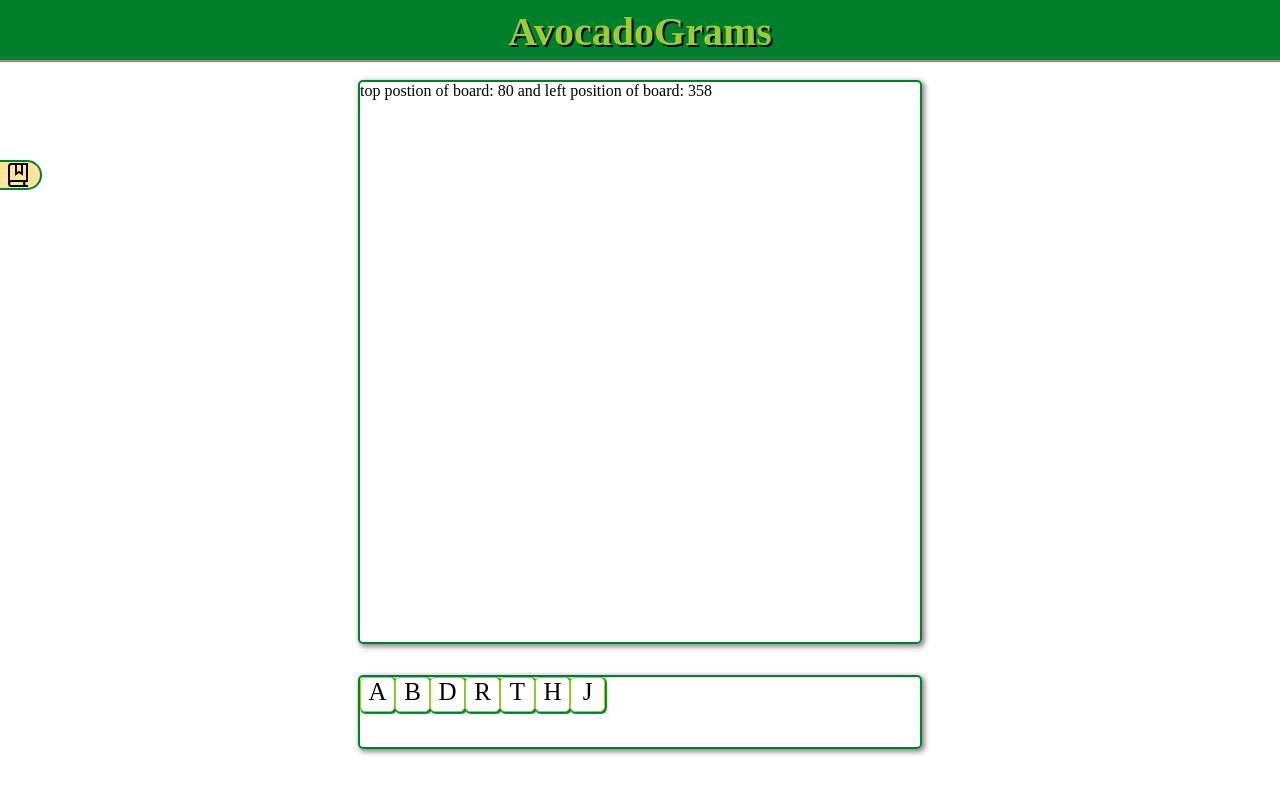
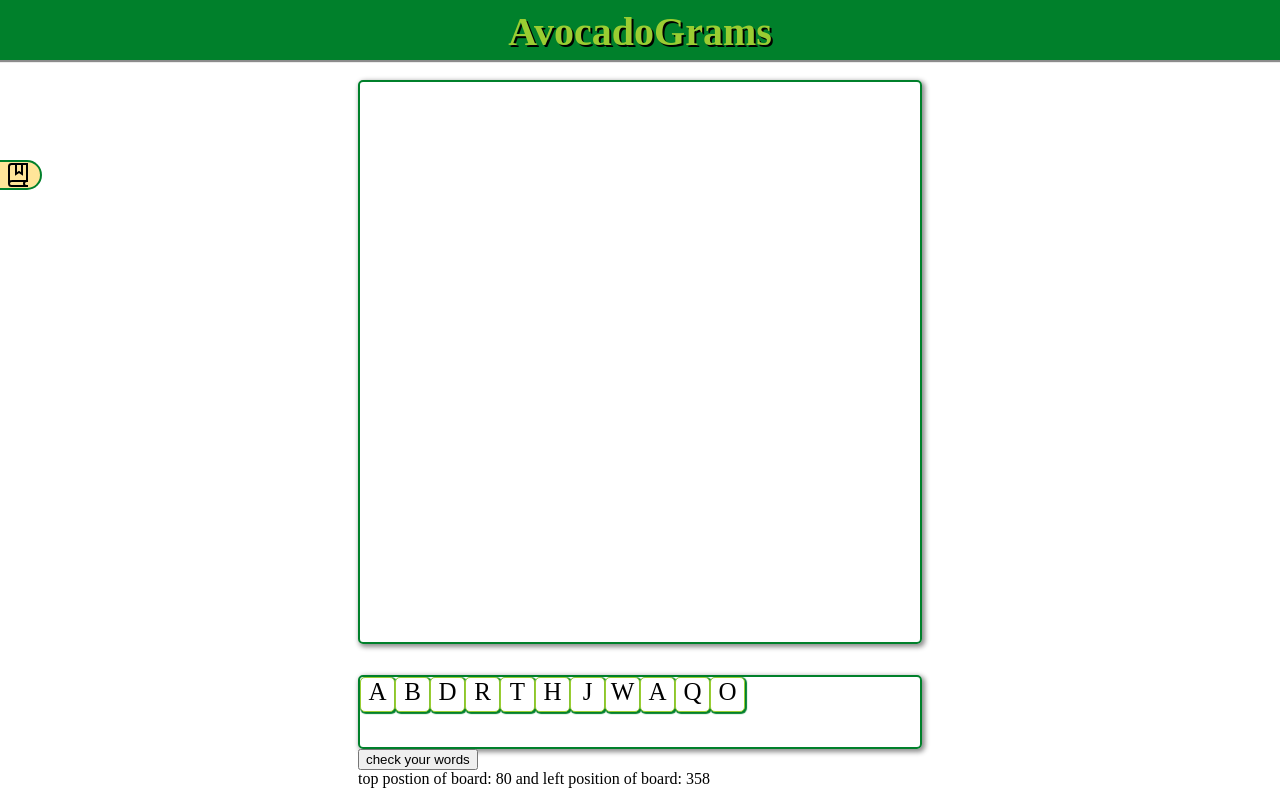
Before and after one commit to avocadograms/avocadograms, a React app: page / in a window 1280 px wide. Built offline with nearby package versions, Linux system fonts and the light colour scheme.

Commit message:
able to tell if letter is on the board

```diff
--- a/client/components/Board.jsx
+++ b/client/components/Board.jsx
@@ -1,25 +1,7 @@
-import React, { useState, useEffect } from 'react';
+import React from 'react';
 
 function Board() {
-  const [boardPosition, setBoardPosition] = useState([]);
-  useEffect(() => {
-    function updateBoardPosition() {
-      const element = document.querySelector('#board');
-      const position = {
-        top: element.offsetTop,
-        left: element.offsetLeft,
-      };
-      setBoardPosition([position.top, position.left]);
-    }
-    if (!boardPosition.length) updateBoardPosition();
-    window.addEventListener('resize', updateBoardPosition);
-  }, []);
-
-  return (
-    <div id='board'>
-      {`top postion of board: ${boardPosition[0]} and left position of board: ${boardPosition[1]}`}
-    </div>
-  );
+  return <div id='board'></div>;
 }
 
 export default Board;
--- /dev/null
+++ b/client/components/CheckWords.jsx
@@ -0,0 +1,65 @@
+import React, { useState, useEffect } from 'react';
+
+function CheckWords() {
+  const [boardPosition, setBoardPosition] = useState([]);
+  const [boardDimensions, setBoardDimensions] = useState([]);
+
+  useEffect(() => {
+    function updateBoardPosition() {
+      const element = document.querySelector('#board');
+      const position = {
+        top: element.offsetTop,
+        left: element.offsetLeft,
+      };
+      setBoardPosition([position.top, position.left]);
+    }
+    if (!boardPosition.length) updateBoardPosition();
+    window.addEventListener('resize', updateBoardPosition);
+  }, []);
+
+  useEffect(() => {
+    const element = document.querySelector('#board');
+    const dimensions = {
+      height: element.offsetHeight,
+      width: element.offsetWidth,
+    };
+    setBoardDimensions([dimensions.height, dimensions.width]);
+  }, []);
+
+  const wordsOnBoard = () => {
+    const maxTop = boardPosition[0] + boardDimensions[0];
+    const maxLeft = boardPosition[1] + boardDimensions[1];
+    const tiles = document.querySelectorAll('.tiles');
+    const tilesArray = Array.apply(null, tiles).filter(tile => {
+      const tileTransform = tile.style.transform;
+      const tileTransformTop = Number(
+        tileTransform.slice(tileTransform.indexOf(' ') + 1, tileTransform.length - 3)
+      );
+      const tileTransformLeft = Number(
+        tileTransform.slice(tileTransform.indexOf('(') + 1, tileTransform.indexOf('p'))
+      );
+      const tileTop = tile.offsetTop + tileTransformTop;
+      const tileLeft = tile.offsetLeft + tileTransformLeft;
+      return (
+        tileTop > boardPosition[0] &&
+        tileTop < maxTop - tile.offsetHeight &&
+        tileLeft > boardPosition[1] &&
+        tileLeft < maxLeft - tile.offsetWidth
+      );
+    });
+    console.log(tilesArray);
+  };
+
+  return (
+    <div id='checkWords'>
+      <button type='button' onClick={wordsOnBoard}>
+        check your words
+      </button>
+      <div>
+        {`top postion of board: ${boardPosition[0]} and left position of board: ${boardPosition[1]}`}
+      </div>
+    </div>
+  );
+}
+
+export default CheckWords;
--- a/client/components/Tiles.jsx
+++ b/client/components/Tiles.jsx
@@ -1,5 +1,5 @@
 import React from 'react';
-import Draggable, { DraggableCore } from 'react-draggable';
+import Draggable from 'react-draggable';
 
 function Tiles({ letter }) {
   return (
--- a/client/containers/GameContainer.jsx
+++ b/client/containers/GameContainer.jsx
@@ -1,12 +1,14 @@
 import React from 'react';
 import Board from '../components/Board.jsx';
 import TilesContainer from './TilesContainer.jsx';
+import CheckWords from '../components/CheckWords.jsx';
 
 function GameContainer() {
   return (
     <div id='gameContainer'>
       <Board />
       <TilesContainer />
+      <CheckWords />
     </div>
   );
 }
--- a/client/containers/TilesContainer.jsx
+++ b/client/containers/TilesContainer.jsx
@@ -2,7 +2,7 @@ import React, { useState } from 'react';
 import Tiles from '../components/Tiles.jsx';
 
 function TilesContainer() {
-  const [letters, setLetters] = useState(['A', 'B', 'D', 'R', 'T', 'H', 'J']);
+  const [letters, setLetters] = useState(['A', 'B', 'D', 'R', 'T', 'H', 'J', 'W', 'A', 'Q', 'O']);
 
   const tiles = letters.map((letter, i) => <Tiles letter={letter} key={`${letters}${i}`} />);
   return <div id='tilesContainer'> {tiles} </div>;
--- a/client/stylesheets/styles.scss
+++ b/client/stylesheets/styles.scss
@@ -114,6 +114,10 @@ input {
   cursor: pointer;
 }
 
+#checkWords {
+  grid-column: 2/3;
+}
+
 // ----------------------- Dictionary Tab ------------------------ //
 
 #dictionary-tab {
--- a/client/stylesheets/variables.scss
+++ b/client/stylesheets/variables.scss
@@ -1,2 +1,2 @@
 $dark-avocado-green: #00802b;
-$light-avocado-green: rgb(187, 226, 109);
+$light-avocado-green: yellowgreen;
```
